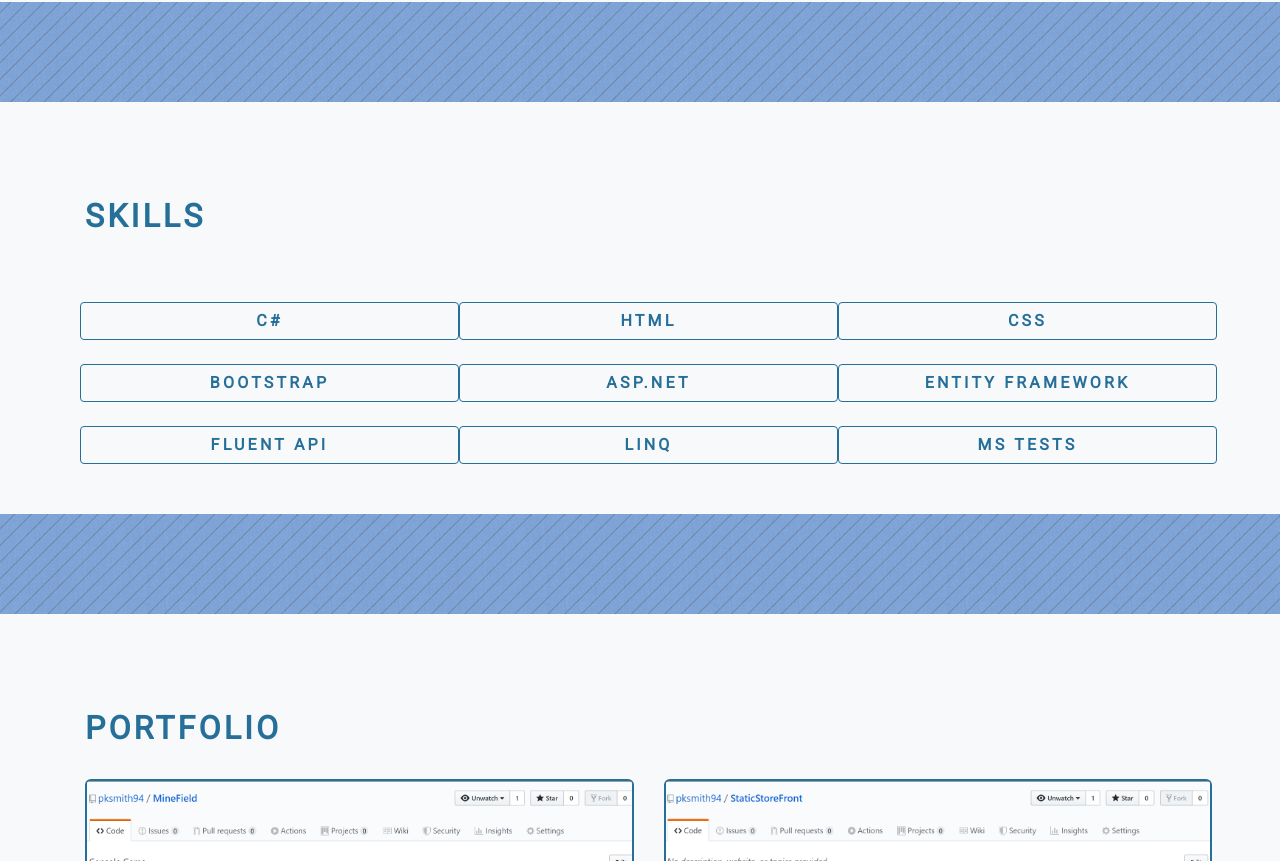
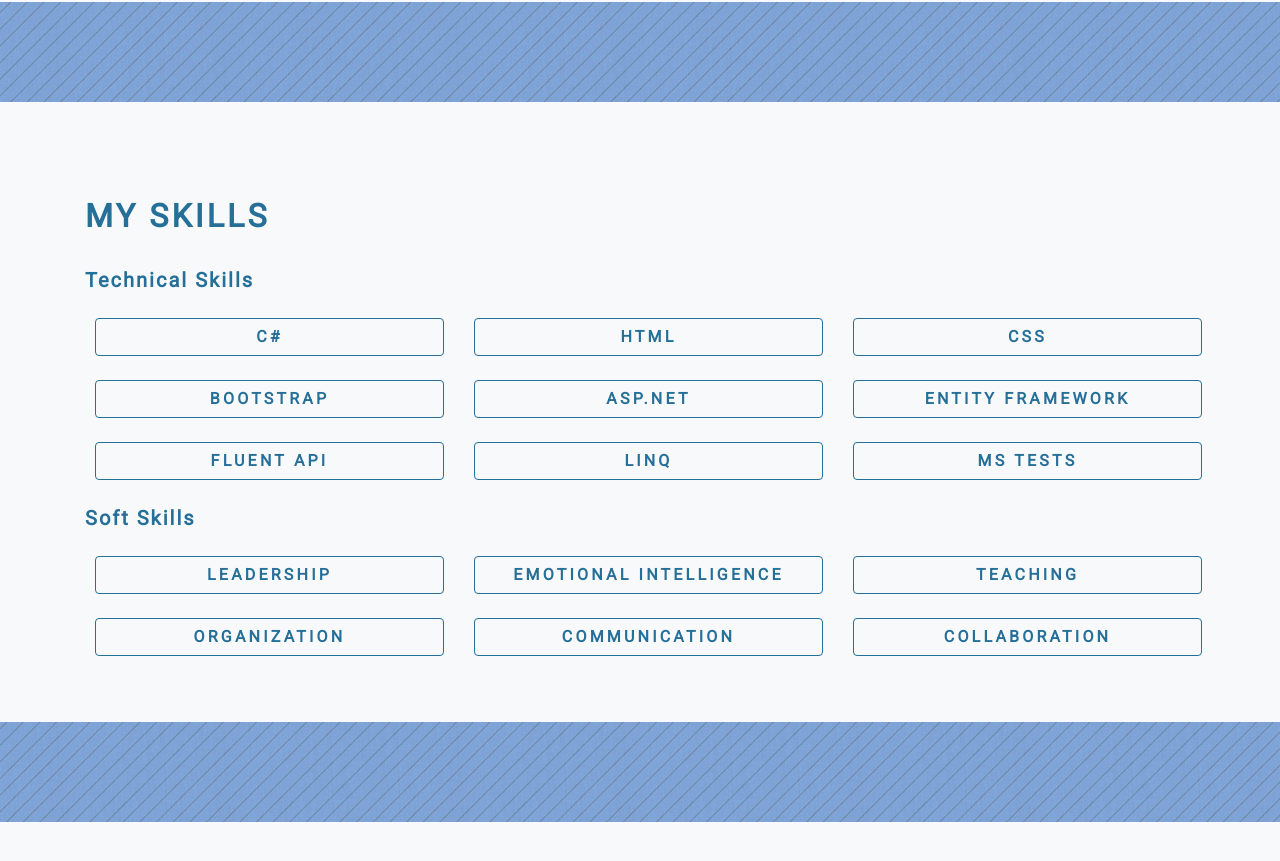
Before and after one commit to pksmith94/pksmith94, a plain HTML site: page index.html in a window 1280 px wide. Shown: the part 1399-2260 px from the top of the page. Drawn offline with nearby package versions, Linux system fonts and the light colour scheme.

Commit message:
Finalized changes to skill section, updated resume

```diff
--- a/index.html
+++ b/index.html
@@ -50,7 +50,7 @@
             <p>I’ve been interested in coding for a long time, and my dream is to enter the Indianapolis tech community as a developer so that I can meld my love for technology with my desire to help people. I hope that the software I help to create can make the lives of people easier, more connected, and full of love.</p>
         </div>
         <div class="button-wrapper">
-            <a class="btn btn-outline-primary about-link col-5" href="assets/First Draft.pdf" target="blank">Resume</a>
+            <a class="btn btn-outline-primary about-link col-5" href="assets/PhilSmith_8Mar2020.pdf" target="blank">Resume</a>
             <a class="btn btn-outline-primary about-link col-5" href="https://www.linkedin.com/in/philip-smith-820623199/" target="blank">LinkedIn</a>
             <a class="btn btn-outline-primary about-link col-5 bottom-link" href="http://github.com/pksmith94" target="blank">GitHub</a>
             <a class="btn btn-outline-primary about-link col-5 bottom-link" href="https://twitter.com/pksmith94" target="blank">Twitter</a>
@@ -59,22 +59,46 @@
     <div class="divider col-12"></div>
     <!-- Skills -->
     <section id="skills">
-        <h2 class="font-weight-bold">Skills</h2>
+        <h2 class="font-weight-bold">My Skills</h2>
+        <h3 class="font-weight-bold">Technical Skills</h3>
         <div class="skill-container">
             <div class="row">
-                <a class="btn btn-outline-primary skill-link col-lg-4" href="" target="blank">C#</a>
-                <a class="btn btn-outline-primary skill-link col-lg-4" href="" target="blank">HTML</a>
-                <a class="btn btn-outline-primary skill-link col-lg-4" href="" target="blank">CSS</a>
+                <div class="col-lg-4" href="" target="blank"><p class="btn btn-outline-primary skill-link ">
+                    <C id="">C#</C>
+                </p></div>
+                <div class="col-lg-4" href="" target="blank"><p class="btn btn-outline-primary skill-link ">HTML</p></div>
+                <div class="col-lg-4" href="" target="blank"><p class="btn btn-outline-primary skill-link ">CSS</p></div>
             </div>
             <div class="row">
-                <a class="btn btn-outline-primary skill-link col-lg-4" href="" target="blank">Bootstrap</a>
-                <a class="btn btn-outline-primary skill-link col-lg-4" href="" target="blank">ASP.NET</a>
-                <a class="btn btn-outline-primary skill-link col-lg-4" href="" target="blank">Entity Framework</a>
+                <div class="col-lg-4" href="" target="blank"><p class="btn btn-outline-primary skill-link ">
+                    <C id="">Bootstrap</C>
+                </p></div>
+                <div class="col-lg-4" href="" target="blank"><p class="btn btn-outline-primary skill-link ">ASP.NET</p></div>
+                <div class="col-lg-4" href="" target="blank"><p class="btn btn-outline-primary skill-link ">Entity Framework</p></div>
             </div>
             <div class="row">
-                <a class="btn btn-outline-primary skill-link col-lg-4" href="" target="blank">Fluent API</a>
-                <a class="btn btn-outline-primary skill-link col-lg-4" href="" target="blank">LINQ</a>
-                <a class="btn btn-outline-primary skill-link col-lg-4" href="" target="blank">MS Tests</a>
+                <div class="col-lg-4" href="" target="blank"><p class="btn btn-outline-primary skill-link ">
+                    <C id="">Fluent API</C>
+                </p></div>
+                <div class="col-lg-4" href="" target="blank"><p class="btn btn-outline-primary skill-link ">LINQ</p></div>
+                <div class="col-lg-4" href="" target="blank"><p class="btn btn-outline-primary skill-link ">MS Tests</p></div>
+            </div>
+        </div>
+        <h3 class="font-weight-bold">Soft Skills</h3>
+        <div class="skill-container">
+            <div class="row">
+                <div class="col-lg-4" href="" target="blank"><p class="btn btn-outline-primary skill-link">
+                    <C id="">Leadership</C>
+                </p></div>
+                <div class="col-lg-4" href="" target="blank"><p class="btn btn-outline-primary skill-link">Emotional Intelligence</p></div>
+                <div class="col-lg-4" href="" target="blank"><p class="btn btn-outline-primary skill-link">Teaching</p></div>
+            </div>
+            <div class="row">
+                <div class="col-lg-4" href="" target="blank"><p class="btn btn-outline-primary skill-link">
+                    <C id="">Organization</C>
+                </p></div>
+                <div class="col-lg-4" href="" target="blank"><p class="btn btn-outline-primary skill-link">Communication</p></div>
+                <div class="col-lg-4" href="" target="blank"><p class="btn btn-outline-primary skill-link">Collaboration</p></div>
             </div>
         </div>
     </section>
--- a/main.css
+++ b/main.css
@@ -140,14 +140,20 @@ a:hover{
     text-transform: uppercase;
     margin-bottom: 1em;
 }
+#skills h3 {
+    color:  #256f99;
+    font-family: 'Roboto', sans-serif;
+    letter-spacing: 0.1em;
+    font-size: 20px;
+}
 .skill-link{
-    color:  #256f99;
+    color: #256f99;
     text-transform: uppercase;
     letter-spacing: 0.2em;
     font-weight: 800 !important;
     border-color:  #256f99;
-    margin-top: 1.5em;
-    width: 50%;
+    margin-top: .5em;
+    width: 100%;
 }
 .skill-link:hover {
     background-color: #f8f9fa;
@@ -236,7 +242,6 @@ a:hover{
 .form-container{
     margin: auto;
     width: 90%;
-    border: 4px solid #256f99;
     text-align: center;
 }
 .input-box{
```
Also changed, not shown: 2 other files.
